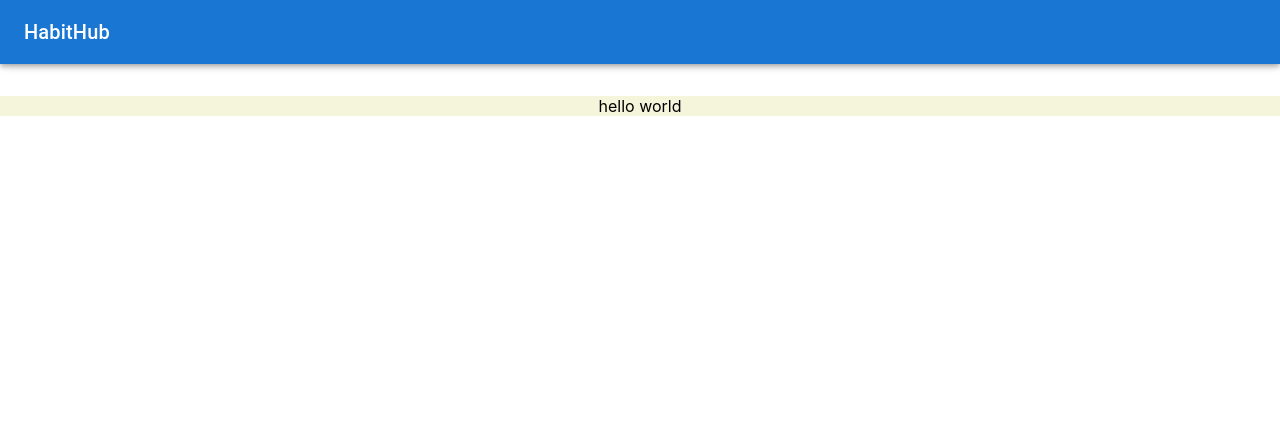
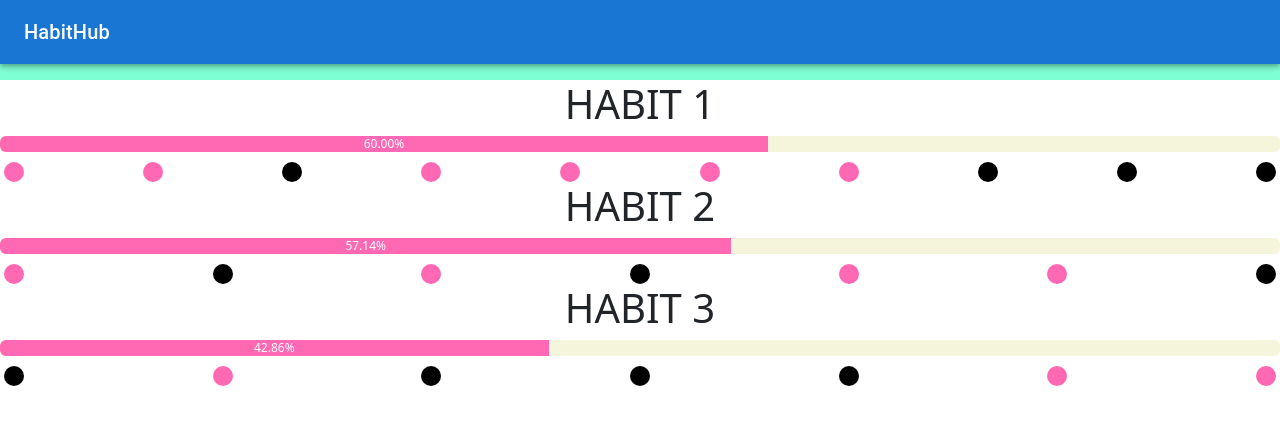
Before and after one commit to macieryann/habit-tracker, a React (Create React App) app in the folder habit_ui/: page / in a window 1280 px wide. Shown: the top 424 px of the page. Built offline with nearby package versions, Linux system fonts and the light colour scheme.

Commit message:
added progress bar and some customization to the react app

```diff
--- a/habit_ui/package.json
+++ b/habit_ui/package.json
@@ -9,7 +9,9 @@
     "@testing-library/jest-dom": "^5.17.0",
     "@testing-library/react": "^13.4.0",
     "@testing-library/user-event": "^13.5.0",
+    "bootstrap": "^5.3.2",
     "react": "^18.2.0",
+    "react-bootstrap": "^2.9.0",
     "react-dom": "^18.2.0",
     "react-scripts": "5.0.1",
     "web-vitals": "^2.1.4"
--- a/habit_ui/public/index.html
+++ b/habit_ui/public/index.html
@@ -2,7 +2,7 @@
 <html lang="en">
   <head>
     <meta charset="utf-8" />
-    <link rel="icon" href="%PUBLIC_URL%/favicon.ico" />
+    <link rel="icon" href="%PUBLIC_URL%/habitHubLogo.png" />
     <meta name="viewport" content="width=device-width, initial-scale=1" />
     <meta name="theme-color" content="#000000" />
     <meta
@@ -24,7 +24,7 @@
       work correctly both with client-side routing and a non-root public URL.
       Learn how to configure a non-root public URL by running `npm run build`.
     -->
-    <title>React App</title>
+    <title>HabitHub</title>
   </head>
   <body>
     <noscript>You need to enable JavaScript to run this app.</noscript>
--- a/habit_ui/src/App.css
+++ b/habit_ui/src/App.css
@@ -14,6 +14,7 @@
 }
 
 .App-header {
+  background-color: aquamarine;
   min-height: 10vh;
   display: flex;
   flex-direction: column;
@@ -23,7 +24,7 @@
 }
 
 .App-content {
-  background-color: beige;
+  align-items: center;
 }
 
 .App-link {
@@ -38,3 +39,26 @@
     transform: rotate(360deg);
   }
 }
+
+.dots {
+  display: flex;
+  justify-content: space-between;
+  margin-top: 10px;
+}
+
+.dot {
+  width: 20px;
+  height: 20px;
+  border-radius: 50%;
+  margin: 0 4px;
+  background-color: black;
+}
+
+.dot.completed {
+  background-color: hotpink;
+}
+
+/* Custom class for the bar part (background) */
+.custom-progress-bar .progress-bar {
+  background-color: hotpink
+}
--- a/habit_ui/src/App.js
+++ /dev/null
@@ -1,17 +0,0 @@
-import './App.css';
-import Header from './layout/header';
-
-function App() {
-  return (
-    <div className="App">
-      <header className="App-header">
-        <Header />
-      </header>
-      <main className='App-content'>
-        <p>hello world</p>
-      </main>
-    </div>
-  );
-}
-
-export default App;
--- /dev/null
+++ b/habit_ui/src/App.jsx
@@ -0,0 +1,30 @@
+import './App.css';
+import HabitProgressBar from './components/progressbar';
+import Header from './layout/header';
+
+const App = () => {
+  const habitData = [
+    [true, true, false, true, true, true, true, false, false, false], // HABIT 1
+    [true, false, true, false, true, true, false], // HABIT 2
+    [false, true, false, false, false, true, true], // HABIT 3
+  ];
+
+  const habitNames = ['HABIT 1', 'HABIT 2', 'HABIT 3'];
+
+  const headerStyle = {
+    backgroundColor: 'aquamarine', // Replace with your desired background color
+  };
+
+  return (
+    <div className="App">
+      <header className="App-header" style={headerStyle}>
+        <Header />
+      </header>
+      <main className='App-content'>
+        <HabitProgressBar habitData={habitData} habitNames={habitNames} />
+      </main>
+    </div>
+  );
+};
+
+export default App;
--- /dev/null
+++ b/habit_ui/src/components/progressbar.jsx
@@ -0,0 +1,44 @@
+import React from 'react';
+import ProgressBar from 'react-bootstrap/ProgressBar';
+import 'bootstrap/dist/css/bootstrap.min.css';
+import '../App.css';
+
+const HabitProgressBar = ({ habitData, habitNames }) => {
+    return (
+        <div>
+            {habitNames.map((habitName, index) => {
+                const totalDays = habitData[index].length;
+                const completedDays = habitData[index].filter((day) => day).length;
+                const progress = (completedDays / totalDays) * 100;
+
+                // Define a style object to set the background color for progress bar
+                const progressBarStyle = {
+                    backgroundColor: 'beige',
+                };
+
+                return (
+                    <div key={index}>
+                        <h1>{habitName}</h1>
+                        {/* Apply the custom class here */}
+                        <ProgressBar
+                            now={progress}
+                            label={`${progress.toFixed(2)}%`}
+                            style={progressBarStyle}
+                            className="custom-progress-bar"
+                        />
+                        <div className="dots">
+                            {habitData[index].map((completed, dayIndex) => (
+                                <span
+                                    key={dayIndex}
+                                    className={completed ? 'dot completed' : 'dot'}
+                                ></span>
+                            ))}
+                        </div>
+                    </div>
+                );
+            })}
+        </div>
+    );
+};
+
+export default HabitProgressBar;
```
Also changed, not shown: habit_ui/public/habitHubLogo.png (added), 1 other file (tests, documents, lock files or other folders).
